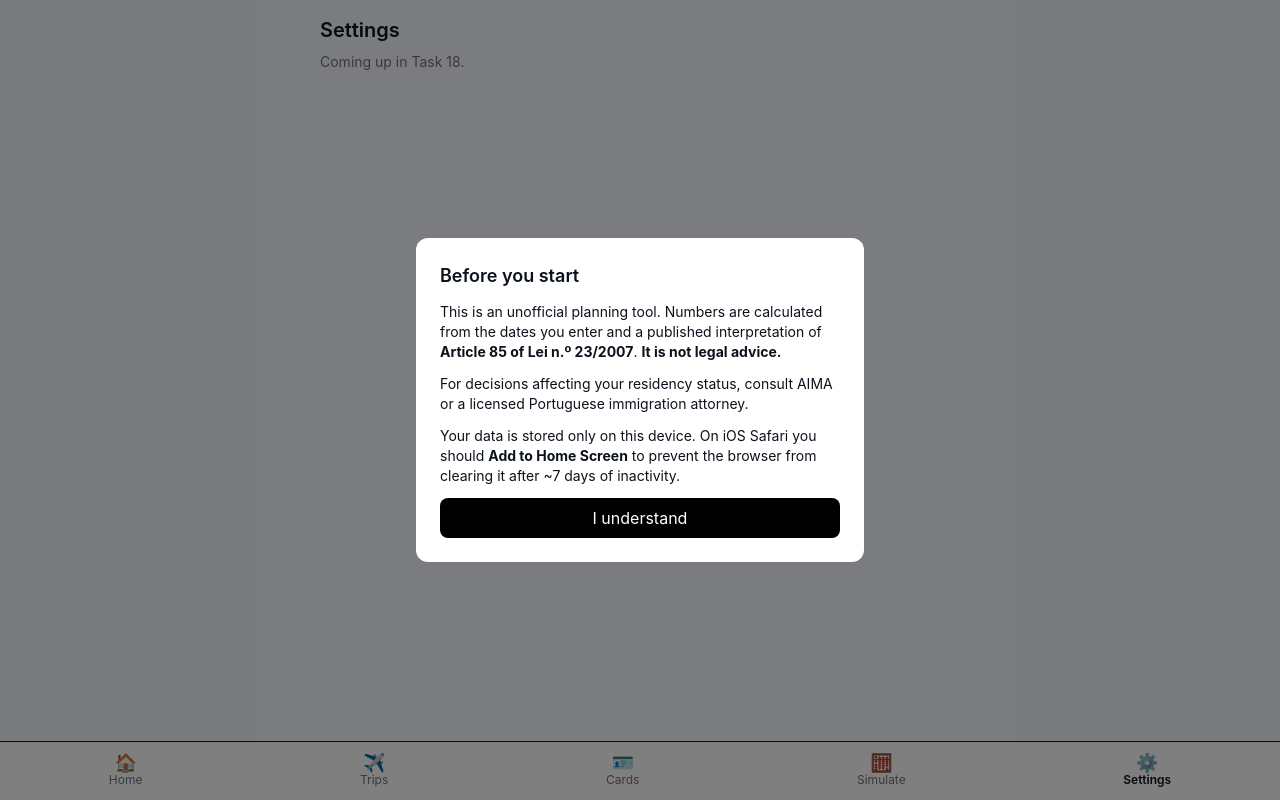
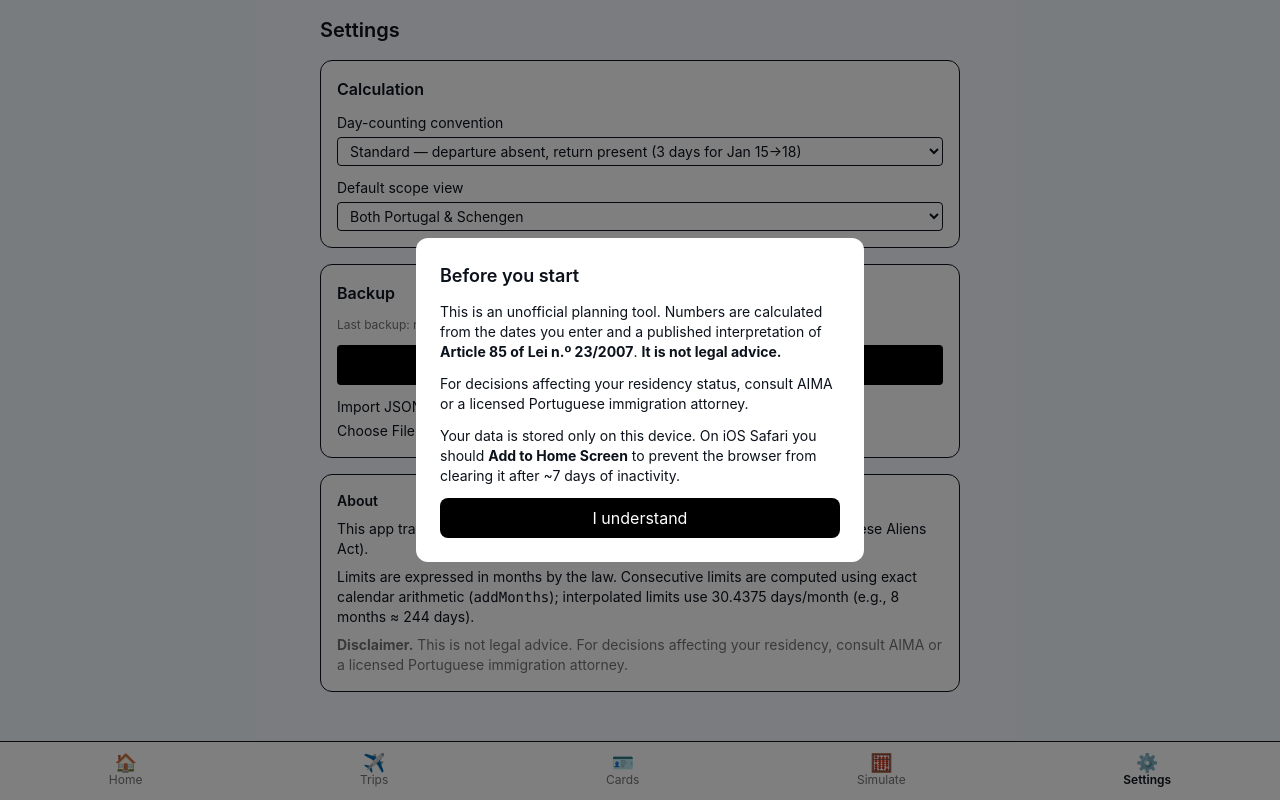
Before and after one commit to khaledmos/portugal-absence-tracker, a SvelteKit app: page /settings in a window 1280 px wide. Built offline with nearby package versions, Linux system fonts and the light colour scheme.

Commit message:
feat(ui): settings route with backup and disclaimer

```diff
--- a/src/routes/settings/+page.svelte
+++ b/src/routes/settings/+page.svelte
@@ -1,2 +1,109 @@
-<h1 class="text-xl font-semibold">Settings</h1>
-<p class="mt-2 text-sm text-neutral-500">Coming up in Task 18.</p>
+<script lang="ts">
+  import { data, repos } from '$lib/stores/data.svelte';
+  import { exportToJSON, importFromJSON } from '$lib/db/backup';
+  import type { DaycountConvention, ScopeView } from '$lib/domain/types';
+
+  let importStatus = $state('');
+
+  async function exportFile() {
+    const json = await exportToJSON(repos);
+    const blob = new Blob([json], { type: 'application/json' });
+    const url = URL.createObjectURL(blob);
+    const a = document.createElement('a');
+    a.href = url;
+    a.download = `pt-residence-tracker-${new Date().toISOString().slice(0, 10)}.json`;
+    a.click();
+    URL.revokeObjectURL(url);
+    await data.updateSettings({ lastBackupAt: new Date().toISOString() });
+  }
+
+  async function importFile(e: Event) {
+    const input = e.target as HTMLInputElement;
+    const file = input.files?.[0];
+    if (!file) return;
+    const text = await file.text();
+    try {
+      await importFromJSON(repos, text);
+      await data.refresh();
+      importStatus = 'Imported successfully.';
+    } catch (err) {
+      importStatus = `Import failed: ${(err as Error).message}`;
+    }
+  }
+</script>
+
+<h1 class="mb-4 text-xl font-semibold">Settings</h1>
+
+<section class="mb-4 space-y-3 rounded-xl border bg-white p-4 dark:bg-neutral-900">
+  <h2 class="font-semibold">Calculation</h2>
+
+  <label class="block text-sm">
+    Day-counting convention
+    <select
+      class="mt-1 w-full rounded border px-2 py-1"
+      value={data.settings.daycountConvention}
+      onchange={(e) =>
+        data.updateSettings({
+          daycountConvention: (e.target as HTMLSelectElement).value as DaycountConvention
+        })}
+    >
+      <option value="standard"
+        >Standard — departure absent, return present (3 days for Jan 15→18)</option
+      >
+      <option value="inclusive_both"
+        >Inclusive both — both border days absent (4 days, Schengen 90/180 style)</option
+      >
+      <option value="exclusive_both"
+        >Exclusive both — neither border day absent (2 days, lenient)</option
+      >
+    </select>
+  </label>
+
+  <label class="block text-sm">
+    Default scope view
+    <select
+      class="mt-1 w-full rounded border px-2 py-1"
+      value={data.settings.defaultScopeView}
+      onchange={(e) =>
+        data.updateSettings({
+          defaultScopeView: (e.target as HTMLSelectElement).value as ScopeView
+        })}
+    >
+      <option value="both">Both Portugal &amp; Schengen</option>
+      <option value="portugal">Portugal only</option>
+      <option value="schengen">Schengen only</option>
+    </select>
+  </label>
+</section>
+
+<section class="mb-4 space-y-3 rounded-xl border bg-white p-4 dark:bg-neutral-900">
+  <h2 class="font-semibold">Backup</h2>
+  <p class="text-xs text-neutral-500">
+    Last backup: {data.settings.lastBackupAt
+      ? new Date(data.settings.lastBackupAt).toLocaleString()
+      : 'never'}
+  </p>
+  <button class="w-full rounded bg-black py-2 text-white" onclick={exportFile}>Export JSON</button>
+  <label class="block text-sm">
+    Import JSON
+    <input type="file" accept="application/json" class="mt-1 block" onchange={importFile} />
+  </label>
+  {#if importStatus}<div class="text-xs">{importStatus}</div>{/if}
+</section>
+
+<section class="mb-4 space-y-2 rounded-xl border bg-white p-4 text-sm dark:bg-neutral-900">
+  <h2 class="font-semibold">About</h2>
+  <p>
+    This app tracks absence days against
+    <strong>Article 85.2 of Lei n.º 23/2007</strong> (Portuguese Aliens Act).
+  </p>
+  <p>
+    Limits are expressed in months by the law. Consecutive limits are computed using exact calendar
+    arithmetic (<code>addMonths</code>); interpolated limits use 30.4375 days/month (e.g., 8 months
+    ≈ 244 days).
+  </p>
+  <p class="text-neutral-500">
+    <strong>Disclaimer.</strong> This is not legal advice. For decisions affecting your residency, consult
+    AIMA or a licensed Portuguese immigration attorney.
+  </p>
+</section>
```
